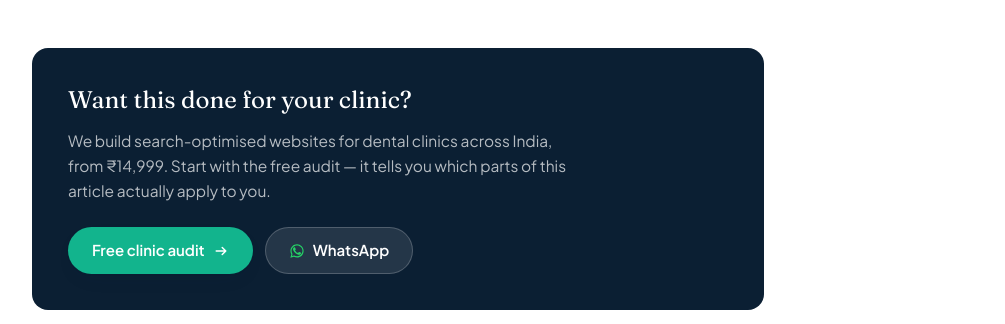
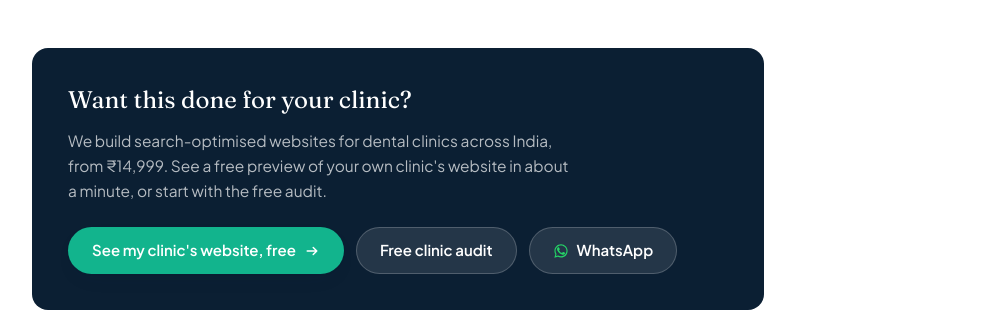
Before and after one commit to zeradental3585-dotcom/zeradental, a Next.js app: page /blog/best-website-builder-for-dentists-india in a window 1280 px wide. Shown: the part 3420-3744 px from the top of the page, without its empty margins (50-1055 px from the left). Built offline with nearby package versions, Linux system fonts and the light colour scheme; no server answers.

Commit message:
Blog posts: link the free website preview
Updated the call-to-action text and links for better clarity and user engagement.

```diff
--- a/app/blog/[slug]/page.tsx
+++ b/app/blog/[slug]/page.tsx
@@ -105,11 +105,12 @@ export default async function PostPage({ params }: { params: Promise<{ slug: str
             <div className="mt-12 rounded-2xl bg-ink p-7 sm:p-9">
               <h2 className="font-display text-2xl text-white">Want this done for your clinic?</h2>
               <p className="mt-3 max-w-lg text-[15.5px] leading-relaxed text-white/70">
-                We build search-optimised websites for dental clinics across India, from ₹14,999. Start with the free
-                audit — it tells you which parts of this article actually apply to you.
+                We build search-optimised websites for dental clinics across India, from ₹14,999. See a free preview of
+                your own clinic&apos;s website in about a minute, or start with the free audit.
               </p>
               <div className="mt-6 flex flex-col gap-3 sm:flex-row">
-                <Link href="/free-website-audit" className="btn-primary">Free clinic audit <Arrow className="h-4 w-4" /></Link>
+                <Link href="/free-website-preview" className="btn-primary">See my clinic&apos;s website, free <Arrow className="h-4 w-4" /></Link>
+                <Link href="/free-website-audit" className="btn !bg-white/10 !text-white ring-1 ring-inset ring-white/20 hover:!bg-white/[.16]">Free clinic audit</Link>
                 <a href={WA.general} target="_blank" rel="noopener noreferrer" className="btn !bg-white/10 !text-white ring-1 ring-inset ring-white/20 hover:!bg-white/[.16]">
                   <WhatsAppIcon className="h-4 w-4 text-[#25D366]" /> WhatsApp
                 </a>
```
